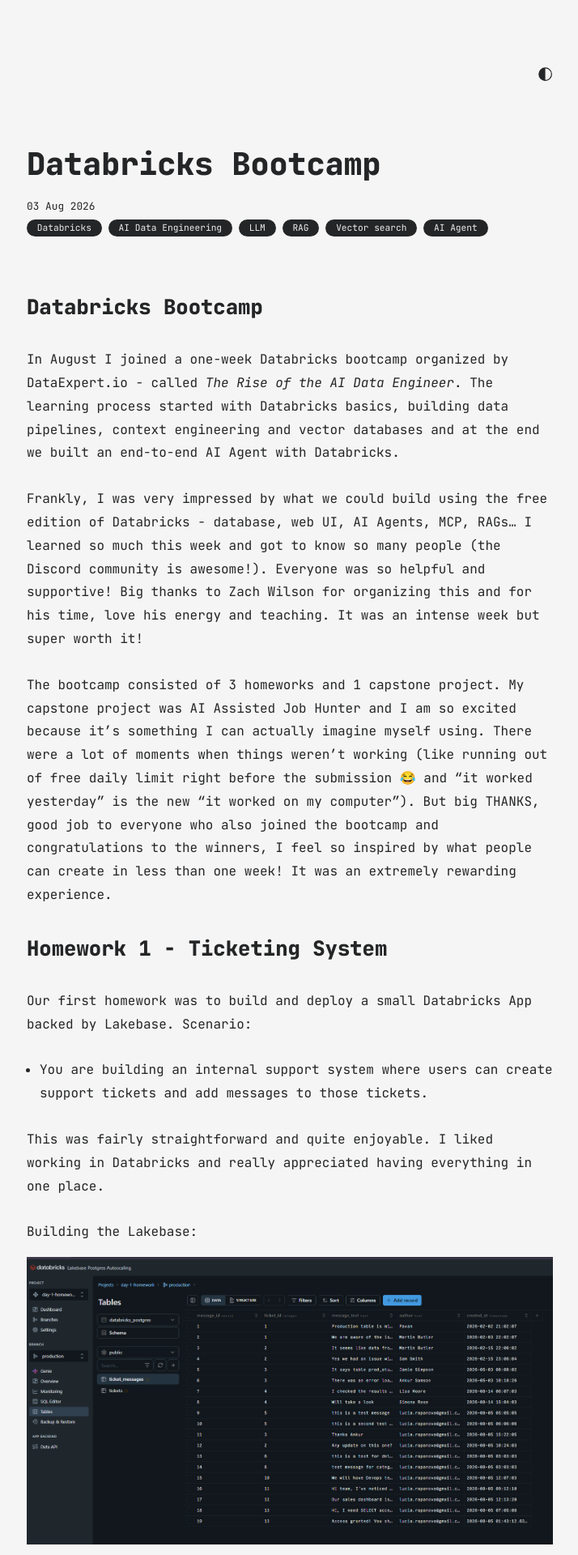
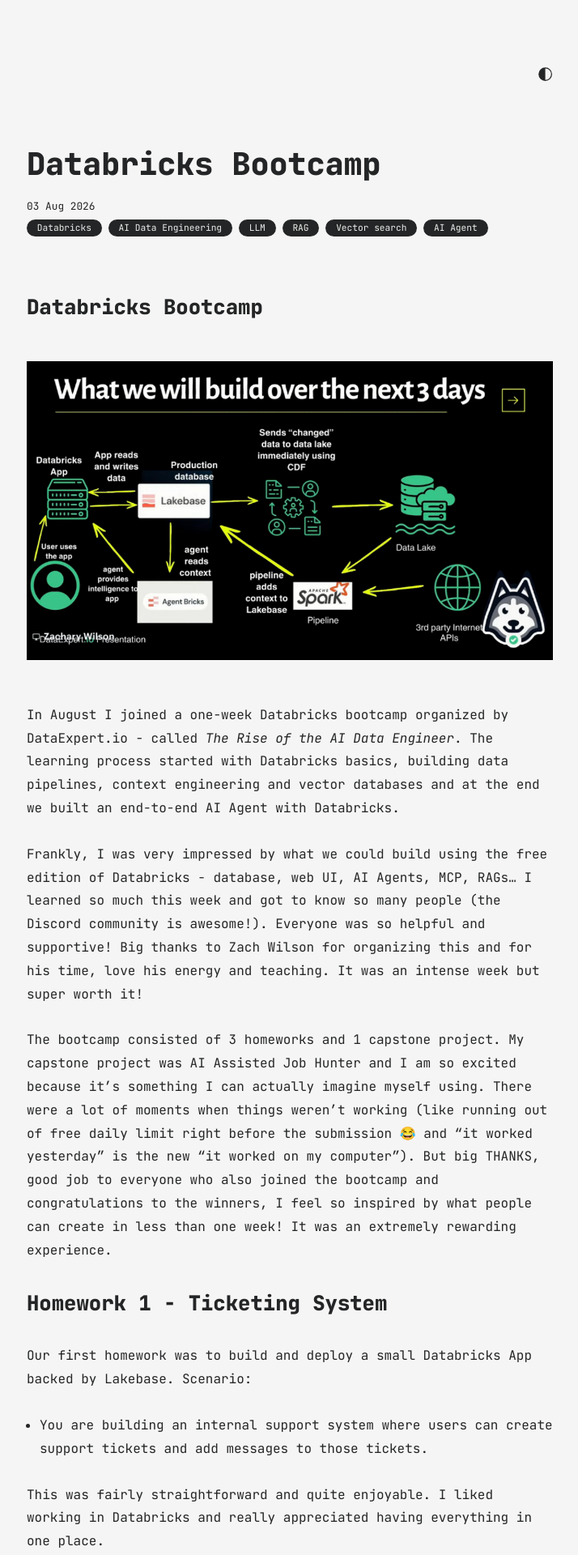
Before and after one commit to luc-rap/luc-rap.github.io, a Jekyll site: the page built from docs/all_collections/_posts/2026-06-03-databricks.md, in a window 1280 px wide. Shown: the top 1920 px of the page at 81% size, without its empty margins (282-996 px from the left). Built offline with Jekyll 4.4.1, drawn with Linux system fonts in a browser that asks for light colours.

Commit message:
updated img

```diff
--- a/docs/all_collections/_posts/2026-06-03-databricks.md
+++ b/docs/all_collections/_posts/2026-06-03-databricks.md
@@ -7,6 +7,8 @@
 ---
 
 ### Databricks Bootcamp
+
+![intro](/assets/images/databricks.png)
 
 In August I joined a one-week Databricks bootcamp organized by DataExpert.io - called _The Rise of the AI Data Engineer_. The learning process started with Databricks basics, building data pipelines, context engineering and vector databases and at the end we built an end-to-end AI Agent with Databricks.
 
```
